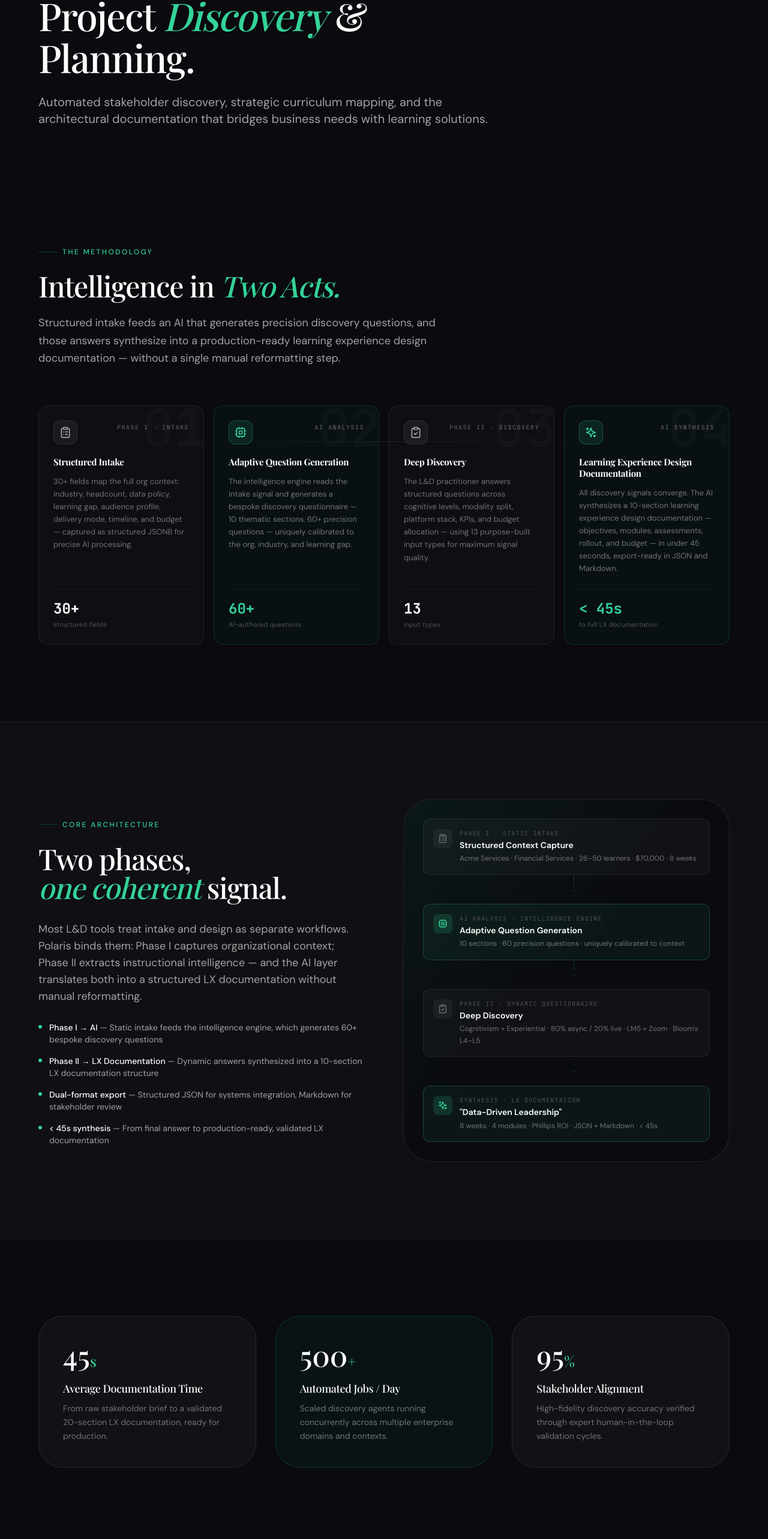
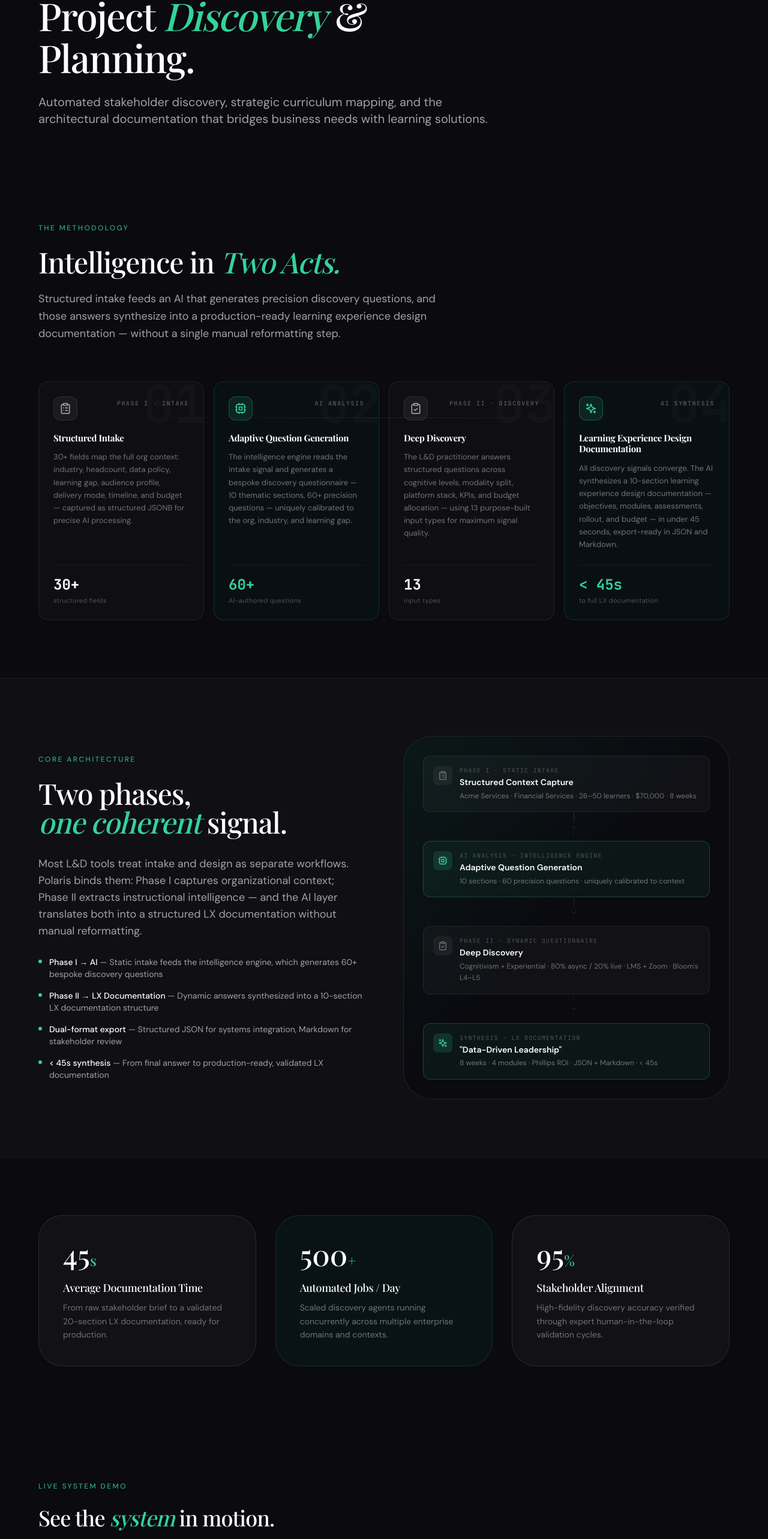
Before and after one commit to notjitin-1994/jitin-nair-portfolio, a Next.js app: page /showcase/project-discovery-planning in a window 1280 px wide. Shown: the part 202-2768 px from the top of the page at 60% size. Built offline with nearby package versions, Linux system fonts and the light colour scheme.

Commit message:
Standardize section padding and redesign section headers for Project Discovery & Planning page (Emil design polish)

```diff
--- a/app/showcase/project-discovery-planning/DiscoveryPlanningClient.tsx
+++ b/app/showcase/project-discovery-planning/DiscoveryPlanningClient.tsx
@@ -104,6 +104,15 @@ const PIPELINE_NODES = [
   },
 ];
 
+/* ---------- Section label (eyebrow, used sparingly) ---------- */
+function Label({ children }: { children: React.ReactNode }) {
+  return (
+    <span className="mb-6 block text-xs font-medium uppercase tracking-[0.2em] text-emerald-400/80">
+      {children}
+    </span>
+  );
+}
+
 /* ---------- Nav ---------- */
 function Nav() {
   return (
@@ -176,19 +185,14 @@ function Hero() {
 /* ---------- Pipeline Section ---------- */
 function PipelineSection() {
   return (
-    <section className="px-5 py-24 md:py-32 bg-[#0a0a0f] relative overflow-hidden">
+    <section className="px-5 py-16 md:py-24 bg-[#0a0a0f] relative overflow-hidden">
       <div aria-hidden className="pointer-events-none absolute inset-0 -z-10">
         <div className="absolute left-1/2 top-1/2 -translate-x-1/2 -translate-y-1/2 h-[50vh] w-[80vh] rounded-full bg-emerald-500/5 blur-[100px]" />
       </div>
 
       <div className="mx-auto max-w-6xl">
         <Reveal>
-          <div className="inline-flex items-center gap-2 mb-6">
-            <span className="h-px w-8 bg-emerald-500/30" />
-            <span className="text-xs font-medium uppercase tracking-[0.2em] text-emerald-400">
-              The Methodology
-            </span>
-          </div>
+          <Label>The Methodology</Label>
           <h2 className="font-serif text-4xl font-medium tracking-tight text-white sm:text-5xl mb-6">
             Intelligence in <span className="text-emerald-400 italic">Two Acts.</span>
           </h2>
@@ -276,17 +280,12 @@ function ArchitectureSection() {
   const reduced = useReducedMotion();
 
   return (
-    <section className="px-5 py-24 md:py-32 bg-white/[0.02] border-y border-white/[0.05] relative overflow-hidden">
+    <section className="px-5 py-16 md:py-24 bg-white/[0.02] border-y border-white/[0.05] relative overflow-hidden">
       <div className="mx-auto max-w-6xl">
         <div className="grid gap-16 lg:grid-cols-2 items-center">
           {/* LEFT: Copy */}
           <Reveal>
-            <div className="inline-flex items-center gap-2 mb-6">
-              <span className="h-px w-8 bg-emerald-500/30" />
-              <span className="text-xs font-medium uppercase tracking-[0.2em] text-emerald-400">
-                Core Architecture
-              </span>
-            </div>
+            <Label>Core Architecture</Label>
             <h2 className="font-serif text-4xl font-medium tracking-tight text-white sm:text-5xl mb-8">
               Two phases,
               <br />
@@ -418,11 +417,11 @@ function ArchitectureSection() {
 /* ---------- Metrics Section ---------- */
 function MetricsSection() {
   return (
-    <section className="px-5 py-24 md:py-32 bg-[#0a0a0f]">
+    <section className="px-5 py-16 md:py-24 bg-[#0a0a0f]">
       <div className="mx-auto max-w-6xl">
         <div className="grid gap-8 md:grid-cols-3">
           <Reveal>
-            <div className="h-full rounded-[2.5rem] border border-white/10 bg-white/[0.03] p-10">
+            <div className="h-full rounded-[2.5rem] border border-white/10 bg-white/[0.03] p-10 transition-colors duration-200 hover:border-emerald-500/20">
               <div className="font-serif text-5xl font-medium text-white mb-4">
                 45<span className="text-2xl text-emerald-400">s</span>
               </div>
@@ -434,7 +433,7 @@ function MetricsSection() {
             </div>
           </Reveal>
           <Reveal delay={0.1}>
-            <div className="h-full rounded-[2.5rem] border border-emerald-500/20 bg-emerald-500/5 p-10">
+            <div className="h-full rounded-[2.5rem] border border-emerald-500/20 bg-emerald-500/5 p-10 transition-colors duration-200 hover:border-emerald-500/40">
               <div className="font-serif text-5xl font-medium text-white mb-4">
                 500<span className="text-2xl text-emerald-400">+</span>
               </div>
@@ -446,7 +445,7 @@ function MetricsSection() {
             </div>
           </Reveal>
           <Reveal delay={0.2}>
-            <div className="h-full rounded-[2.5rem] border border-white/10 bg-white/[0.03] p-10">
+            <div className="h-full rounded-[2.5rem] border border-white/10 bg-white/[0.03] p-10 transition-colors duration-200 hover:border-emerald-500/20">
               <div className="font-serif text-5xl font-medium text-white mb-4">
                 95<span className="text-2xl text-emerald-400">%</span>
               </div>
@@ -466,7 +465,7 @@ function MetricsSection() {
 /* ---------- Final CTA ---------- */
 function Contact() {
   return (
-    <section id="contact" className="scroll-mt-24 px-5 py-24 md:py-32">
+    <section id="contact" className="scroll-mt-24 px-5 py-16 md:py-24">
       <div className="mx-auto max-w-6xl text-left">
         <Reveal>
           <h2 className="font-serif text-4xl font-medium leading-tight tracking-tight text-white sm:text-5xl">
--- a/app/showcase/project-discovery-planning/PolarisShowcase.tsx
+++ b/app/showcase/project-discovery-planning/PolarisShowcase.tsx
@@ -1453,6 +1453,15 @@ function LightboxModal({ id, onClose }: { id: ModalId; onClose: () => void }) {
   );
 }
 
+/* ---------- Section label (eyebrow, used sparingly) ---------- */
+function Label({ children }: { children: React.ReactNode }) {
+  return (
+    <span className="mb-6 block text-xs font-medium uppercase tracking-[0.2em] text-emerald-400/80">
+      {children}
+    </span>
+  );
+}
+
 // ─── Main Export ──────────────────────────────────────────────────────────────
 
 export function PolarisShowcaseSection() {
@@ -1460,7 +1469,7 @@ export function PolarisShowcaseSection() {
   const reduced = useReducedMotion();
 
   return (
-    <section className="relative bg-[#0a0a0f] px-5 py-20 md:py-28">
+    <section className="relative bg-[#0a0a0f] px-5 py-16 md:py-24">
       <div className="mx-auto max-w-6xl">
         {/* Section header */}
         <motion.div
@@ -1470,10 +1479,7 @@ export function PolarisShowcaseSection() {
           transition={{ duration: 0.7, ease: EASE }}
           className="mb-12"
         >
-          <div className="inline-flex items-center gap-2 mb-5">
-            <span className="h-px w-8 bg-emerald-500/30" />
-            <span className="text-xs font-medium uppercase tracking-[0.2em] text-emerald-400">Live System Demo</span>
-          </div>
+          <Label>Live System Demo</Label>
           <h2 className="font-serif text-3xl font-medium tracking-tight text-white sm:text-4xl mb-3">
             See the <span className="italic text-emerald-400">system</span> in motion.
           </h2>
```
